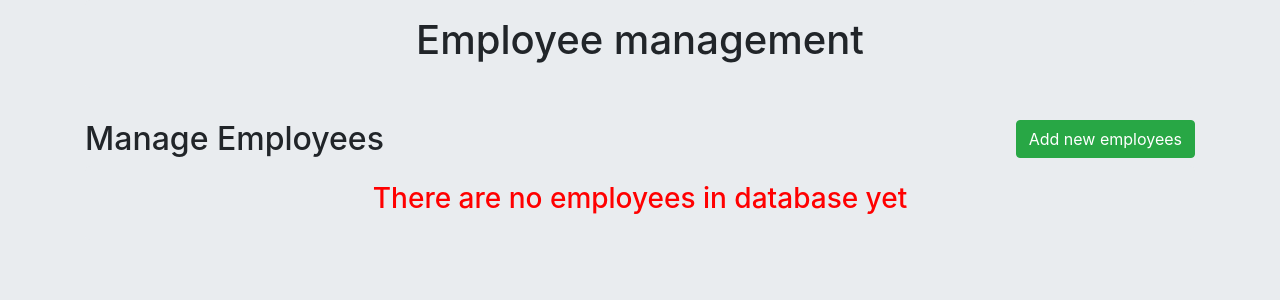
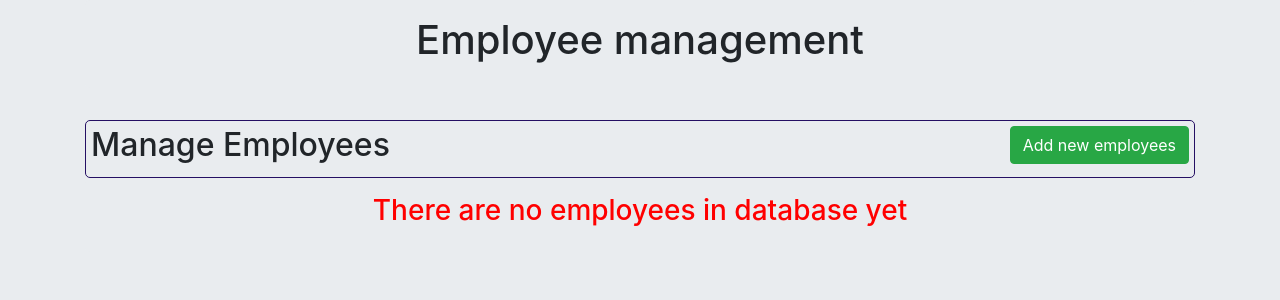
Before and after one commit to AdamWonia/employee-management-python-flask, a Flask app: page /home in a window 1280 px wide. Shown: the top 300 px of the page. Run offline with Flask 2, Linux system fonts and the light colour scheme; the visitor is signed in with stand-in values (Sample User, id 1); data that the repository does not hold is empty; some libraries are stand-ins or nearby versions.

Commit message:
index appearance changed

```diff
--- a/my_app/static/css/styles.css
+++ b/my_app/static/css/styles.css
@@ -21,3 +21,9 @@ body {
 .a-tag {
    color: #200b5c;
 }
+
+.index-manage-label {
+    padding: 5px;
+    border: solid 1px #250f63;
+    border-radius: 5px;
+}
--- a/my_app/templates/index.html
+++ b/my_app/templates/index.html
@@ -10,9 +10,11 @@
             </div>
         </div>
 
-        <h2>Manage Employees</b>
-            <a href="{{ url_for('add') }}" class="btn btn-success float-right">Add new employees</a>
-        </h2>
+        <div class="index-manage-label">
+            <h2>Manage Employees</b>
+                <a href="{{ url_for('add') }}" class="btn btn-success float-right" style="">Add new employees</a>
+            </h2>
+        </div>
 
         {% with messages = get_flashed_messages() %}
             {% if messages %}
```
